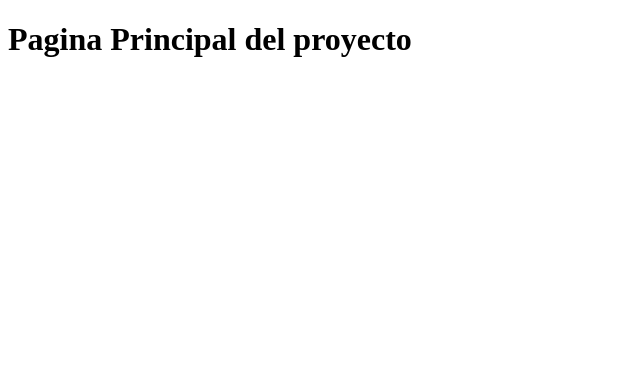
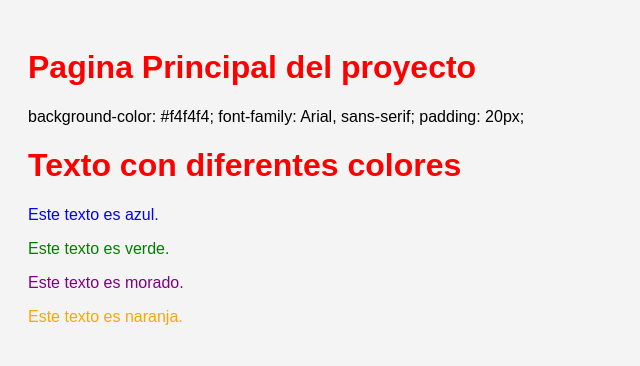
Before and after one commit to kleveros123/colaborativo01, a plain HTML site: page index.html in a window 1280 px wide. Shown: the whole page, without its empty margins (0-640 px from the left). Drawn offline with Linux system fonts and the light colour scheme.

Commit message:
mi cambio

```diff
--- a/index.html
+++ b/index.html
@@ -9,6 +9,44 @@
 
 <body>
   <h1>Pagina Principal del proyecto</h1>
+   background-color: #f4f4f4;
+      font-family: Arial, sans-serif;
+      padding: 20px;
+ <style>
+    body {
+      background-color: #f4f4f4;
+      font-family: Arial, sans-serif;
+      padding: 20px;
+    }
+
+    h1 {
+      color: red;
+    }
+
+    p.azul {
+      color: blue;
+    }
+
+    p.verde {
+      color: green;
+    }
+
+    p.morado {
+      color: purple;
+    }
+
+    p.naranja {
+      color: orange;
+    }
+  </style>
+</head>
+<body>
+  <h1>Texto con diferentes colores</h1>
+  <p class="azul">Este texto es azul.</p>
+  <p class="verde">Este texto es verde.</p>
+  <p class="morado">Este texto es morado.</p>
+  <p class="naranja">Este texto es naranja.</p>
+</body>
 </body>
 
 </html>
```
